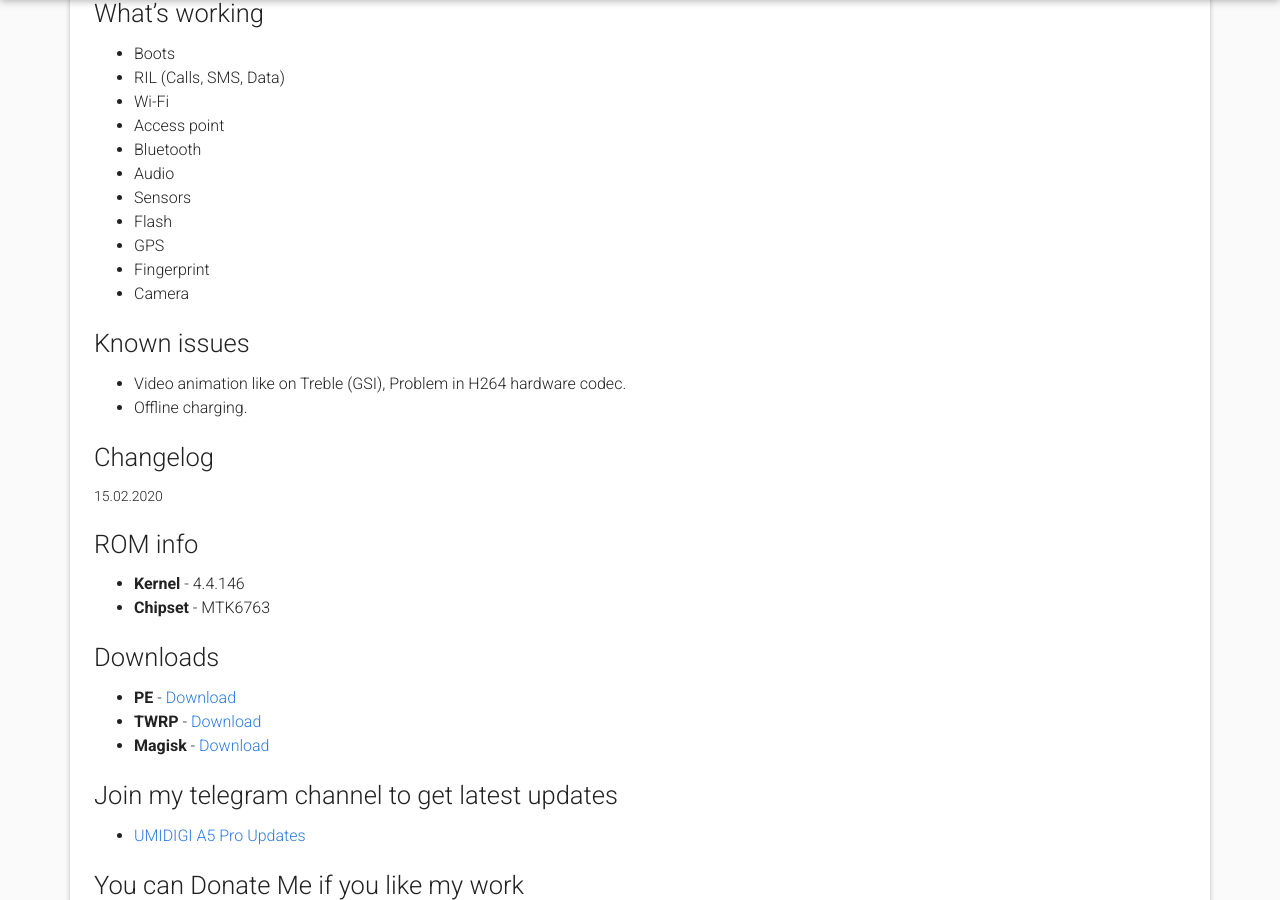
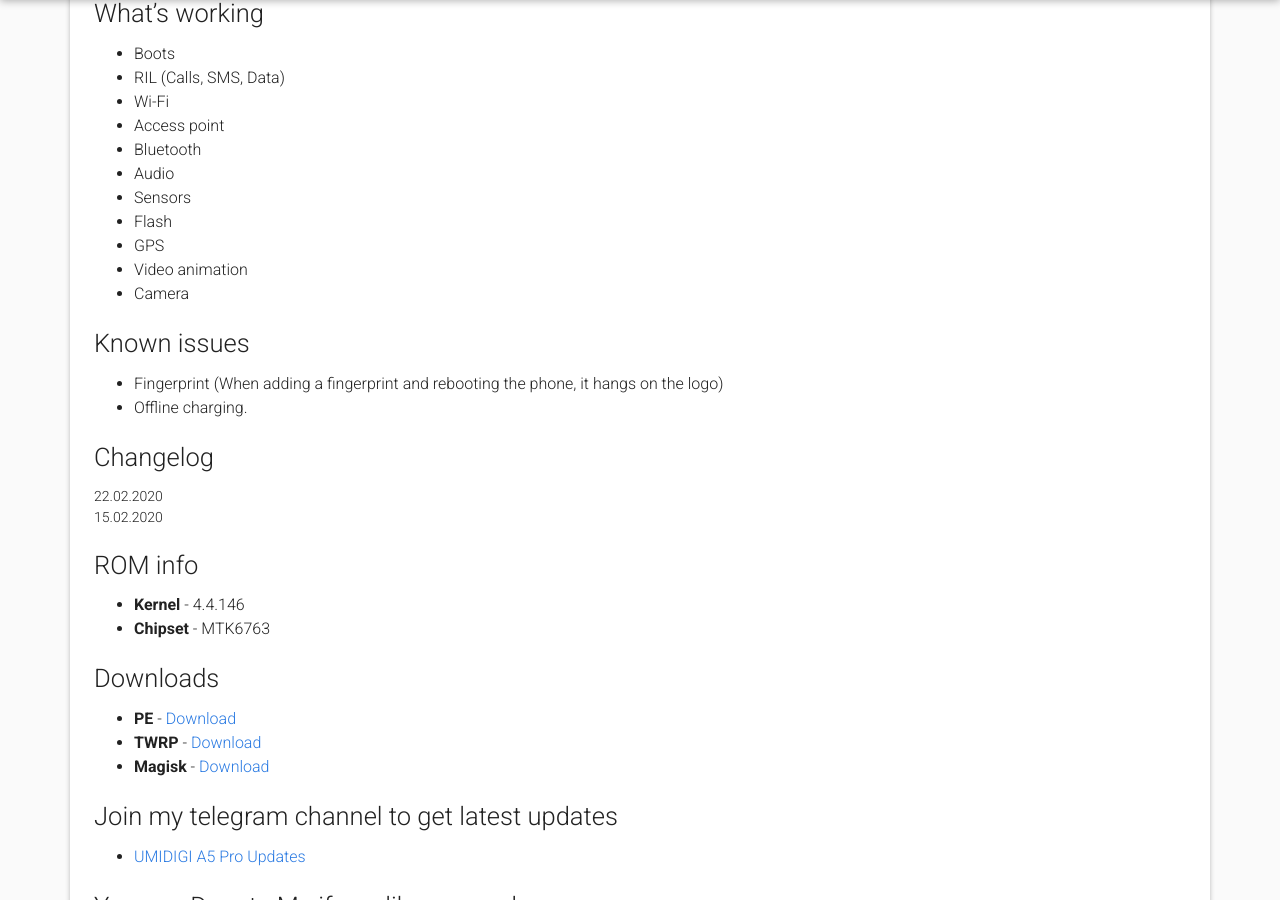
Before and after one commit to Hadenix/Hadenix.github.io, a Jekyll site: the page built from _posts/2020-02-22-pe-10-breeze.md, in a window 1280 px wide and 900 px high, scrolled down 1210 px. Built offline with Jekyll 4.4.1, drawn with Linux system fonts in a browser that asks for light colours; nearby versions of some CDN libraries; some of the changed text lies outside the part shown.

Commit message:
Update and rename 2020-02-15-pe-10-breeze.md to 2020-02-22-pe-10-breeze.md

```diff
--- a/_posts/2020-02-15-pe-10-breeze.md
+++ b/_posts/2020-02-22-pe-10-breeze.md
@@ -20,14 +20,18 @@
 * Sensors
 * Flash
 * GPS
-* Fingerprint
+* Video animation
 * Camera
 
 ### Known issues
-* Video animation like on Treble (GSI), Problem in H264 hardware codec.
+* Fingerprint (When adding a fingerprint and rebooting the phone, it hangs on the logo)
 * Offline charging.
 
 ### Changelog
+<details>
+<summary>22.02.2020</summary>
+<p>Fixed animation and video glitches</p>
+</details>
 <details>
 <summary>15.02.2020</summary>
 <p>February Security Patch 2020
```
